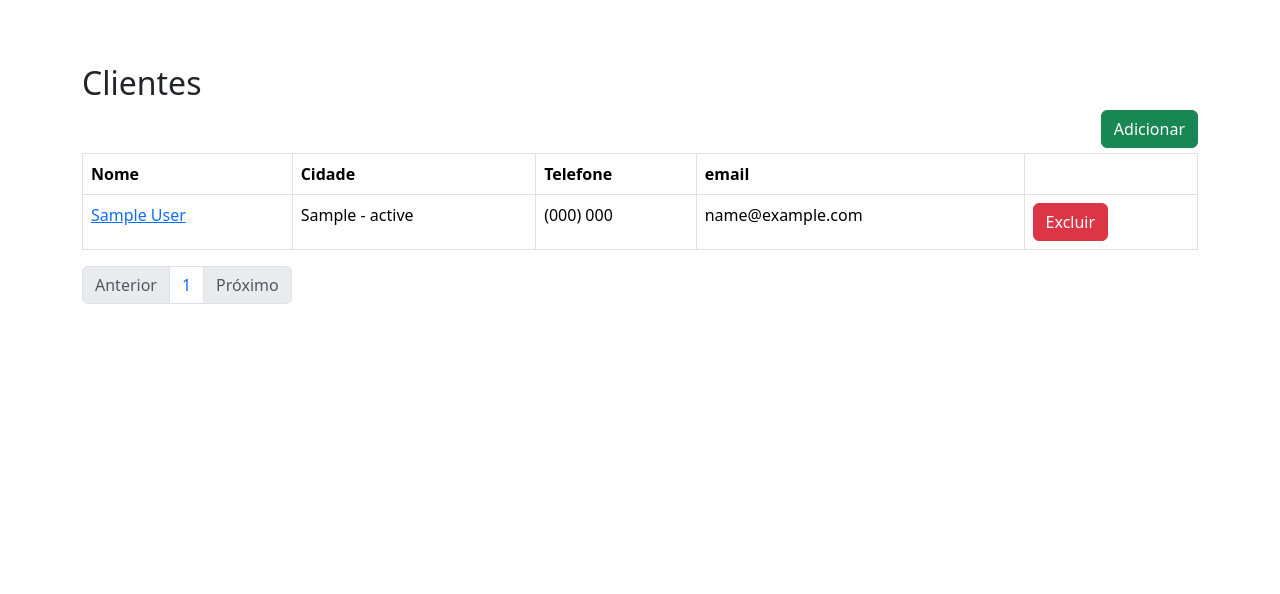
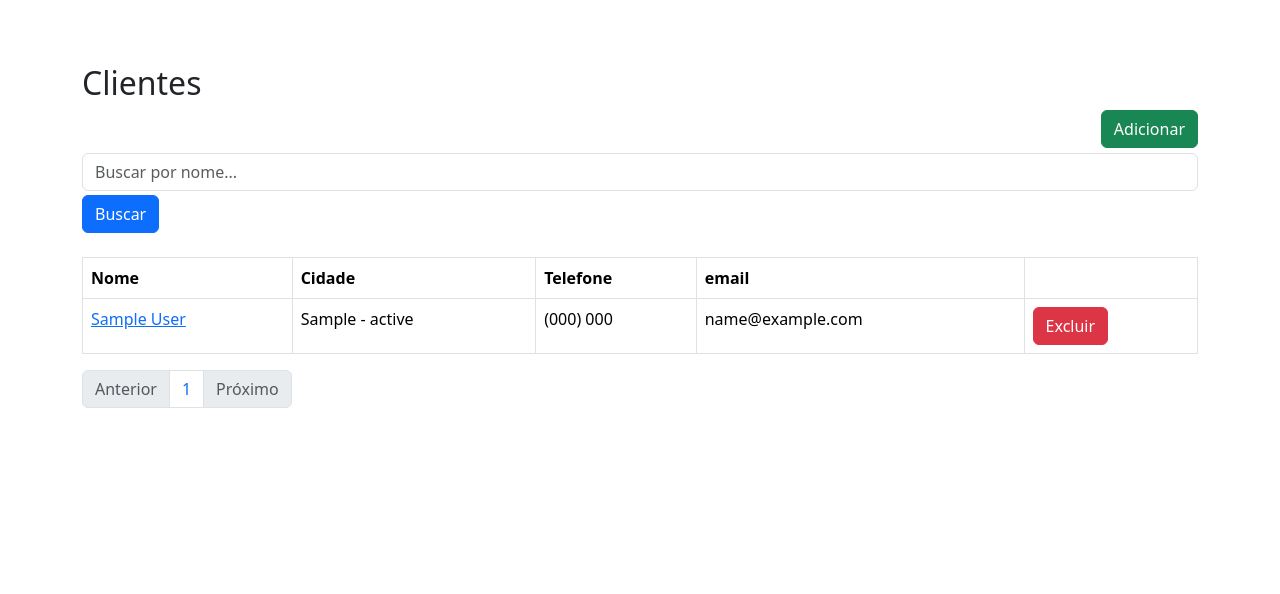
Before and after one commit to Iran-Ferreira/django_crm, a Django app: page /customer/list/ in a window 1280 px wide. Shown: the part 56-650 px from the top of the page. Run offline with Django 5.2, Linux system fonts and the light colour scheme; tables that the repository leaves empty hold one stand-in row (values such as "Sample post").

Commit message:
feat: research field

```diff
--- a/customer/templates/customer/customer_list.html
+++ b/customer/templates/customer/customer_list.html
@@ -7,7 +7,15 @@
         <button type="button" class="btn btn-success"
             style="float: right; margin-bottom: 5px;">Adicionar</button>
     </a>
-    <table class="table table-bordered">
+
+    <form>
+        <div class="form-group mb-1">
+            <input class="form-control" type="text" name="name" placeholder="Buscar por nome...">
+        </div>
+        <button type="submit" class="btn btn-primary">Buscar</button>
+    </form>
+
+    <table class="table table-bordered mt-4">
         <thead>
             <tr>
                 <th>Nome</th>
```
